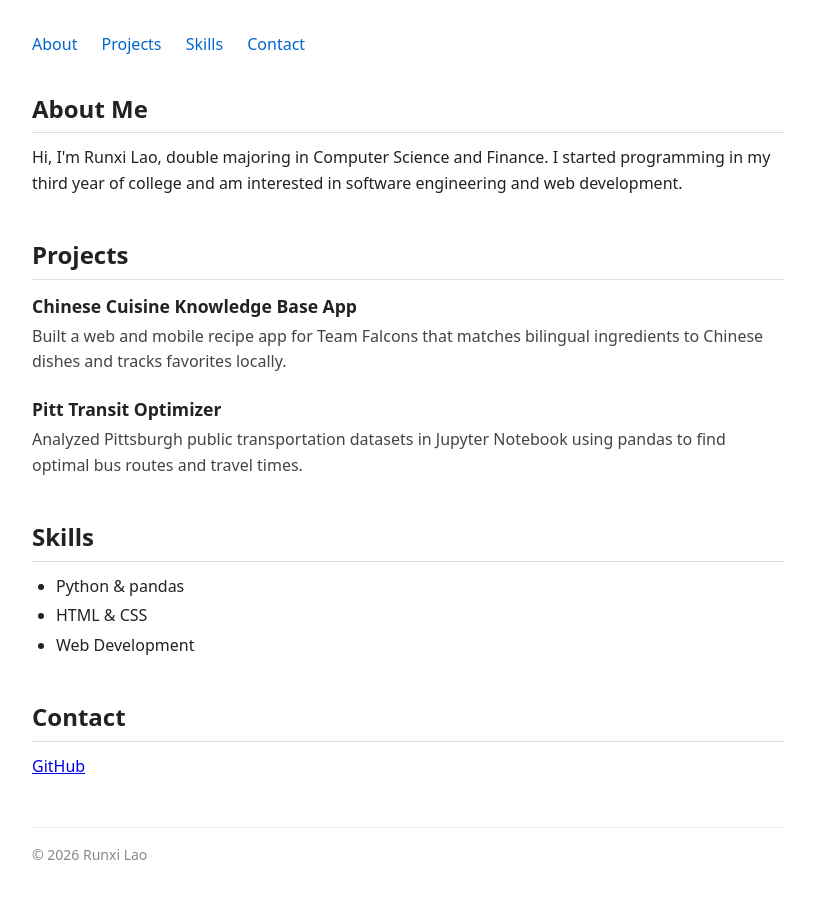
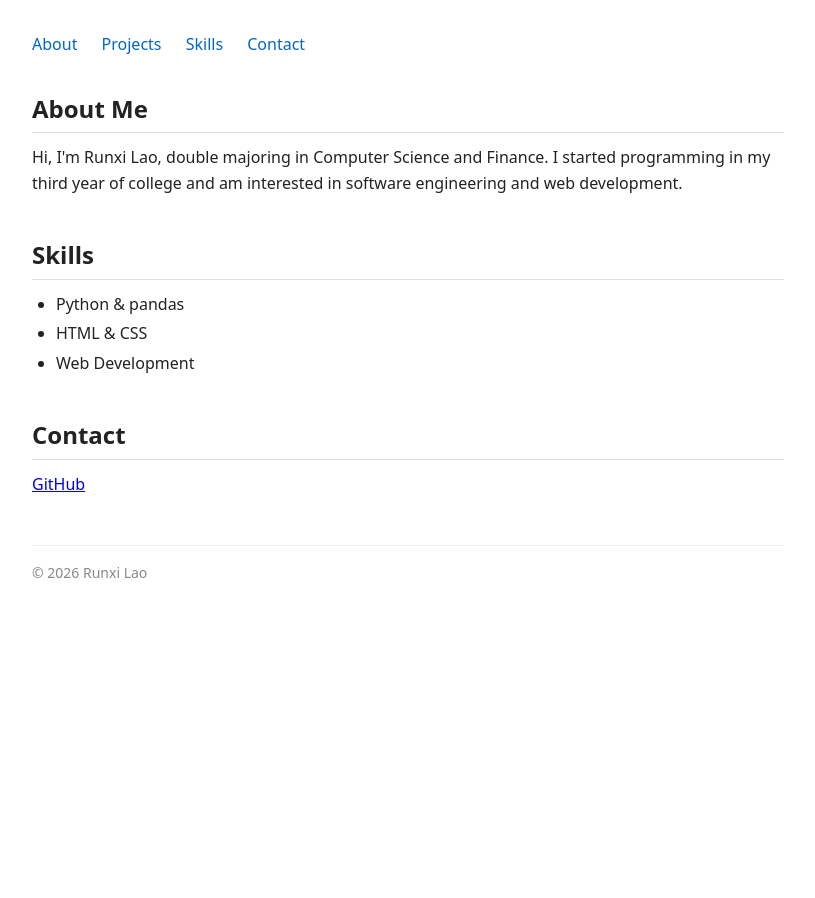
Before and after one commit to georgelao/hw-cicd, a plain HTML site: page index.html in a window 1280 px wide. Shown: the whole page, without its empty margins (232-1047 px from the left). After the commit the page ends 800 px from the top, so only its background shows below. Drawn offline with Linux system fonts and the light colour scheme.

Commit message:
Delete the project part

```diff
--- a/index.html
+++ b/index.html
@@ -26,20 +26,6 @@
       <p>Hi, I'm Runxi Lao, double majoring in Computer Science and Finance. I started programming in my third year of college and am interested in software engineering and web development.</p>
     </section>
 
-    <section id="projects">
-      <h2>Projects</h2>
-
-      <div class="project">
-        <h3>Chinese Cuisine Knowledge Base App</h3>
-        <p>Built a web and mobile recipe app for Team Falcons that matches bilingual ingredients to Chinese dishes and tracks favorites locally.</p>
-      </div>
-
-      <div class="project">
-        <h3>Pitt Transit Optimizer</h3>
-        <p>Analyzed Pittsburgh public transportation datasets in Jupyter Notebook using pandas to find optimal bus routes and travel times.</p>
-      </div>
-    </section>
-
     <section id="skills">
       <h2>Skills</h2>
       <ul>
```
